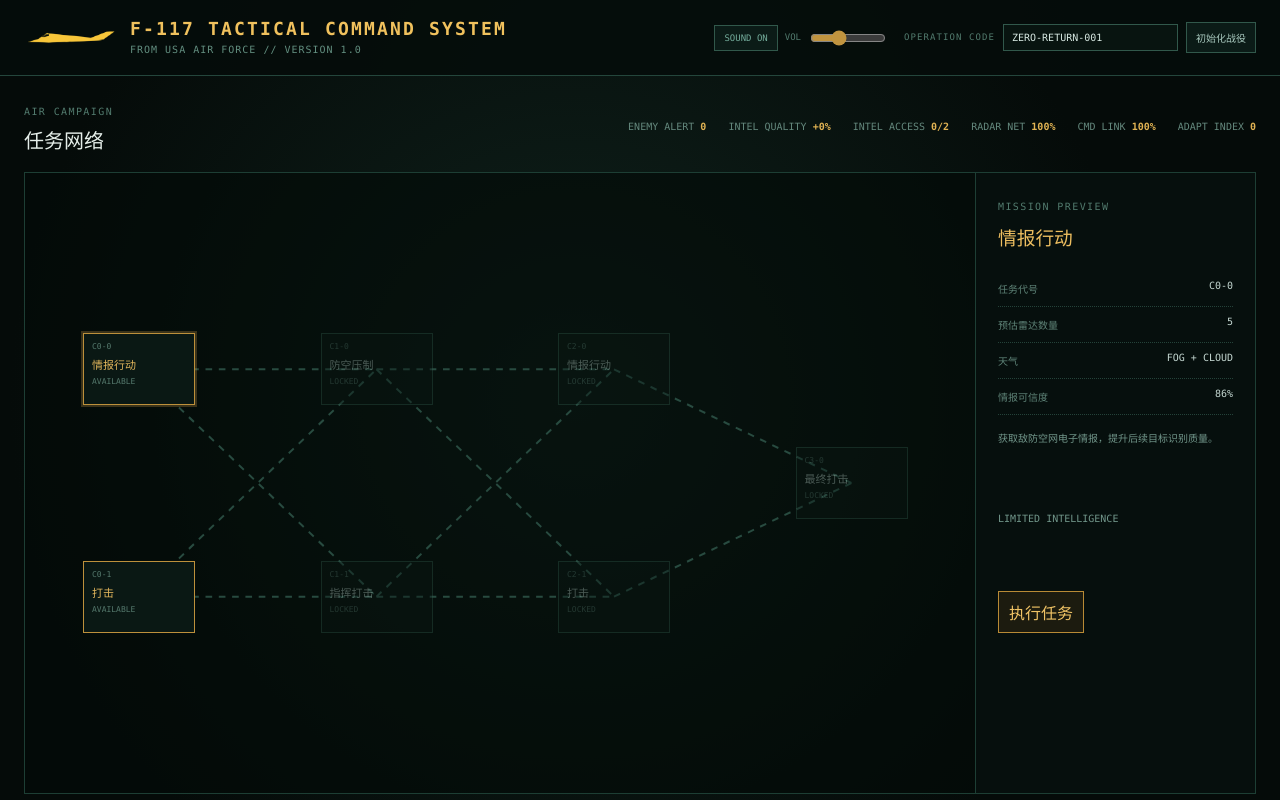
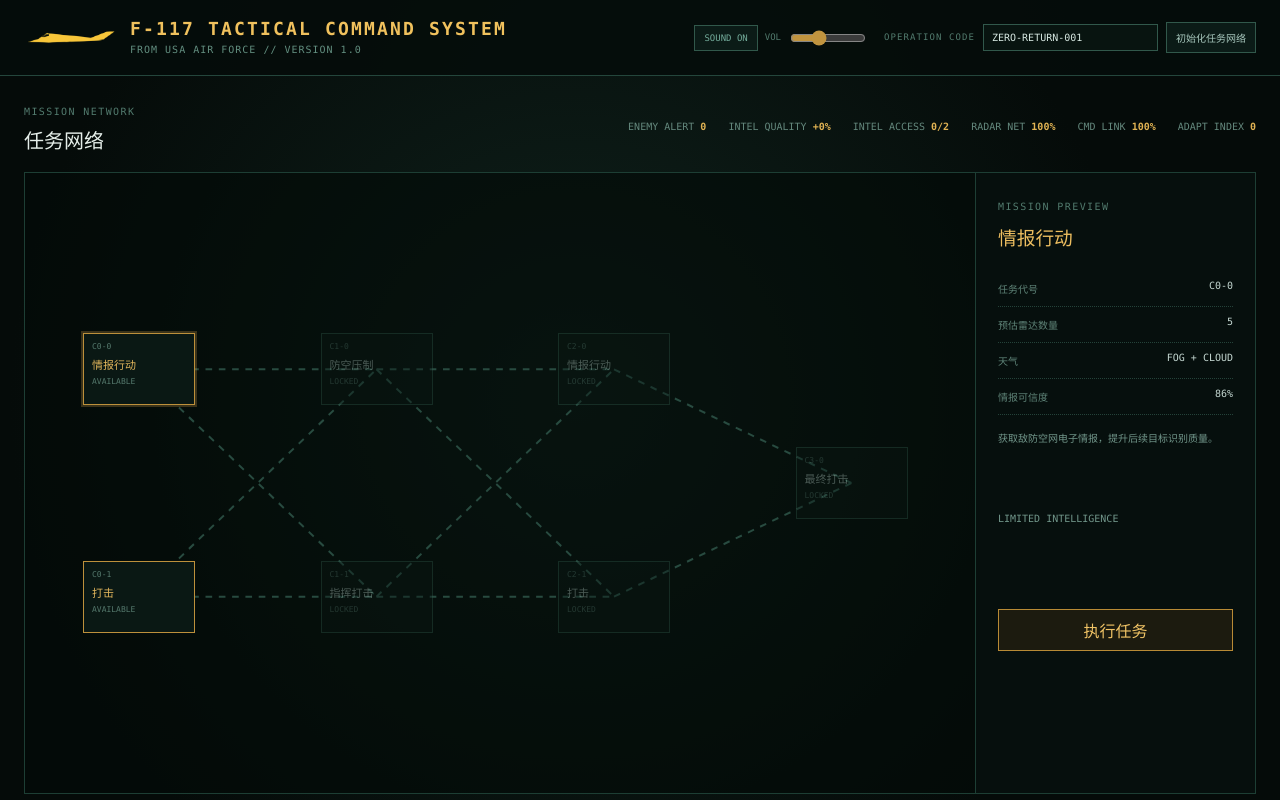
Before and after one commit to LeP-Ton/F-117-Tactical-Command-System, a React (Vite) app: page / in a window 1280 px wide. Built offline with nearby package versions, Linux system fonts and the light colour scheme.

Commit message:
fix: UI&文案优化

```diff
--- a/src/procedural/campaignGenerator.ts
+++ b/src/procedural/campaignGenerator.ts
@@ -10,7 +10,7 @@ const stageTypes: readonly (readonly MissionNodeType[])[] = [
 
 const effects: Record<MissionNodeType, string> = {
   INTEL: "获取敌防空网电子情报，提升后续目标识别质量",
-  STRIKE: "打击战役目标，不改变敌防空网当前战备状态",
+  STRIKE: "打击任务目标，不改变敌防空网当前战备状态",
   SEAD: "压制敌防空节点，削弱后续雷达覆盖",
   COMMAND_STRIKE: "打击敌指挥链，削弱后续协同搜索能力",
   FINAL_STRIKE: "对最终目标实施纵深精确打击",
--- a/src/ui/App.tsx
+++ b/src/ui/App.tsx
@@ -144,7 +144,7 @@ export function App() {
           }}>
             <label htmlFor="run-seed">OPERATION CODE</label>
             <input id="run-seed" value={seedInput} onChange={(event) => setSeedInput(event.target.value)} />
-            <button type="submit">初始化战役</button>
+            <button type="submit">初始化任务网络</button>
           </form>
         </div>
       </header>
@@ -192,7 +192,7 @@ export function App() {
         <section className="map-stage">
           <div className="map-label">
             <span>TACTICAL AREA // 1000 × 1000</span>
-            <span>{showBelief ? "敌方内部状态" : "有限情报航线规划"}</span>
+            <span>{showBelief ? "敌方内部状态" : "有限情报任务规划"}</span>
           </div>
           {canUseAiDebug && <button className={`belief-toggle ${showBelief ? "active" : ""}`} onClick={() => setShowBelief((value) => !value)}>
             TOTAL INTEL {showBelief ? "ON" : "OFF"}
--- a/src/ui/CampaignMap.tsx
+++ b/src/ui/CampaignMap.tsx
@@ -22,7 +22,7 @@ const typeLabels = {
 
 const missionBriefings = {
   INTEL: "获取敌防空网电子情报，提升后续目标识别质量。",
-  STRIKE: "打击战役目标，不改变敌防空网当前战备状态。",
+  STRIKE: "打击任务目标，不改变敌防空网当前战备状态。",
   SEAD: "压制敌防空节点，削弱后续雷达覆盖。",
   COMMAND_STRIKE: "打击敌指挥链，削弱后续协同搜索能力。",
   FINAL_STRIKE: "对最终目标实施纵深精确打击。",
@@ -48,7 +48,7 @@ export function CampaignMap({ state, dispatch, onLaunch, onPreview }: CampaignMa
   return (
     <section className="campaign-screen">
       <div className="campaign-header">
-        <div><span className="section-kicker">AIR CAMPAIGN</span><h2>任务网络</h2></div>
+        <div><span className="section-kicker">MISSION NETWORK</span><h2>任务网络</h2></div>
         <div className="campaign-resources">
           <span>ENEMY ALERT <strong>{state.resources.enemyAlert}</strong></span>
           <span>INTEL QUALITY <strong>+{(state.resources.intelAccuracyBonus * 100).toFixed(0)}%</strong></span>
@@ -63,7 +63,7 @@ export function CampaignMap({ state, dispatch, onLaunch, onPreview }: CampaignMa
           <svg
             viewBox="0 0 1000 600"
             preserveAspectRatio="none"
-            aria-label="战役节点连线"
+            aria-label="任务节点连线"
           >
             {state.campaign.edges.map((edge) => {
               const from = state.campaign.nodes.find((node) => node.id === edge.from)!;
@@ -113,9 +113,9 @@ export function CampaignMap({ state, dispatch, onLaunch, onPreview }: CampaignMa
               }}
             >
               {state.status === "VICTORY"
-                ? "战役完成"
+                ? "任务网络完成"
                 : state.status === "DEFEAT" && !canContinueRun
-                  ? "战役终止 // 飞机损失"
+                  ? "任务网络终止 // 飞机损失"
                   : selected.status === "LOCKED" ? "查看情报" : "执行任务"}
             </button>
           </>}
--- a/src/ui/ControlPanel.tsx
+++ b/src/ui/ControlPanel.tsx
@@ -14,7 +14,7 @@ interface ControlPanelProps {
 }
 
 const statusLabels = {
-  PLANNING: "航线规划",
+  PLANNING: "任务规划",
   RUNNING: "任务执行",
   PAUSED: "航线修订",
   SUCCESS: "任务成功",
@@ -48,7 +48,7 @@ export function ControlPanel({ mission, selectedIndex, onSelect, dispatch, onOpe
         </div>
         <div className="button-row">
           {mission.status === "PLANNING" && (
-            <button className="secondary-button" onClick={onOpenCampaign}>战役地图</button>
+            <button className="secondary-button" onClick={onOpenCampaign}>任务网络</button>
           )}
           {mission.status === "PLANNING" && (
             <button
@@ -76,7 +76,7 @@ export function ControlPanel({ mission, selectedIndex, onSelect, dispatch, onOpe
             <button className="primary-button" onClick={() => {
               dispatch({ type: "RETURN_CAMPAIGN" });
               onReturnCampaign();
-            }}>返回战役地图</button>
+            }}>返回任务网络</button>
           )}
         </div>
       </section>
--- a/src/ui/styles.css
+++ b/src/ui/styles.css
@@ -171,6 +171,7 @@ button:disabled { opacity: 0.32; cursor: not-allowed; }
 .campaign-preview dt { color: #5f8478; }
 .campaign-preview dd { margin: 0; color: #c5d8d2; text-align: right; }
 .campaign-preview p { min-height: 70px; color: #72978b; font-size: 10px; line-height: 1.7; }
+.campaign-preview > .primary-button { width: 100%; margin-top: 18px; }
 .campaign-build { margin-top: 20px; padding-top: 14px; border-top: 1px solid #1f4036; }
 .campaign-build div { margin-top: 7px; color: #9dbbb2; font-size: 9px; }
 
```
Also changed, not shown: .agentdocs/workflow/20260826073500-add-tiered-intel-preview.md.
